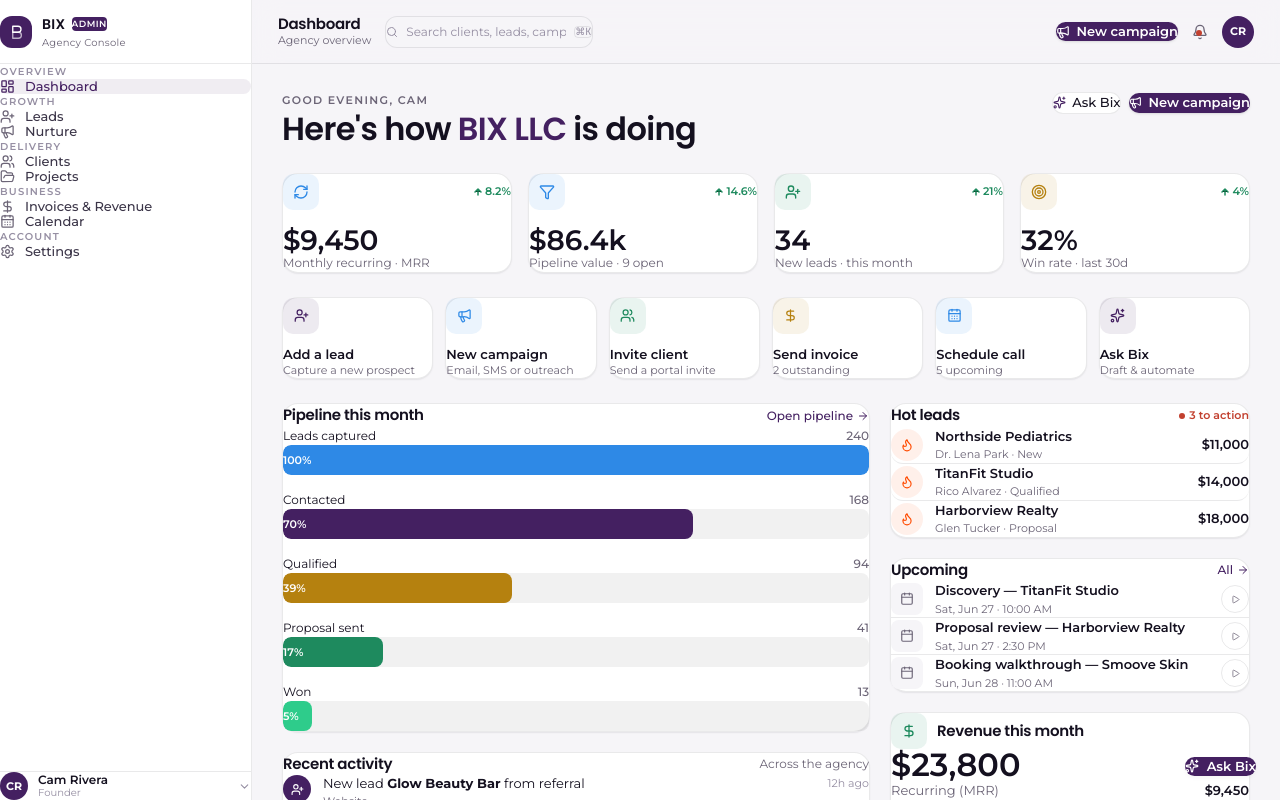
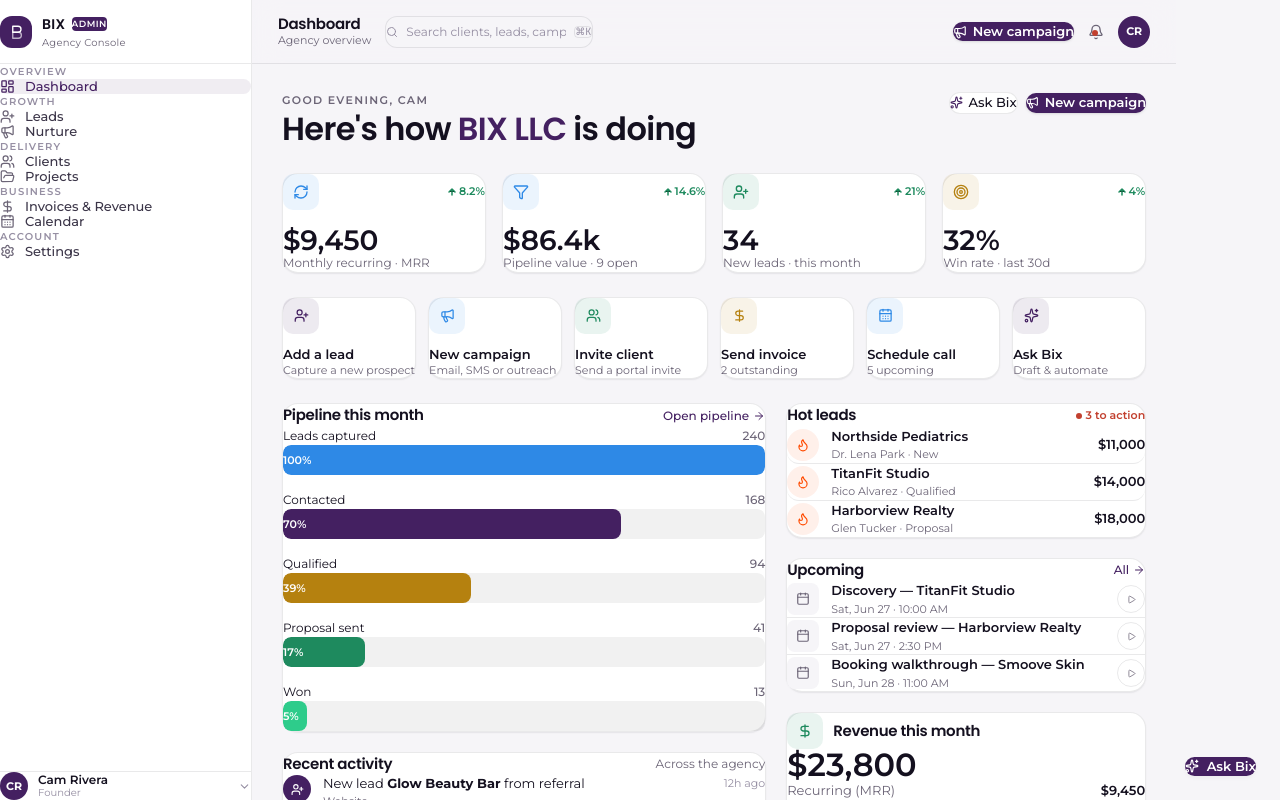
Before and after one commit to Bixllc/bix-console, a React (Vite) app: page / in a window 1280 px wide. Built offline with nearby package versions, Linux system fonts and the light colour scheme.

Commit message:
Layout: pure CSS Grid shell matching portal.css exactly, zero Tailwind classes

```diff
--- a/src/App.tsx
+++ b/src/App.tsx
@@ -13,11 +13,21 @@ import { SettingsPage } from '@/pages/Settings'
 
 function Layout({ children }: { children: React.ReactNode }) {
   return (
-    <div className="flex h-screen w-screen overflow-hidden bg-[var(--color-bg)]">
+    /* portal.css: .bx-app.is-on = grid sidebar|1fr, height 100vh */
+    <div style={{
+      display: 'grid',
+      gridTemplateColumns: 'var(--bx-sidebar) 1fr',
+      height: '100vh',
+      overflow: 'hidden',
+      background: 'var(--bx-bg)',
+    }}>
       <Sidebar />
-      <div className="flex flex-col flex-1 min-w-0" style={{ height: '100vh', overflow: 'hidden' }}>
+      {/* portal.css: .bx-main = flex-col, height 100vh, min-width 0 */}
+      <div style={{ display: 'flex', flexDirection: 'column', minWidth: 0, height: '100vh', overflow: 'hidden' }}>
         <Topbar />
+        {/* portal.css: .bx-view = flex:1, overflow-y:auto, padding 28 30 60 */}
         <main style={{ flex: 1, overflowY: 'auto', padding: '28px 30px 60px' }}>
+          {/* portal.css: .bx-view__inner--wide = max-width 1320, margin auto */}
           <div style={{ maxWidth: '1320px', margin: '0 auto' }}>
             {children}
           </div>
```
